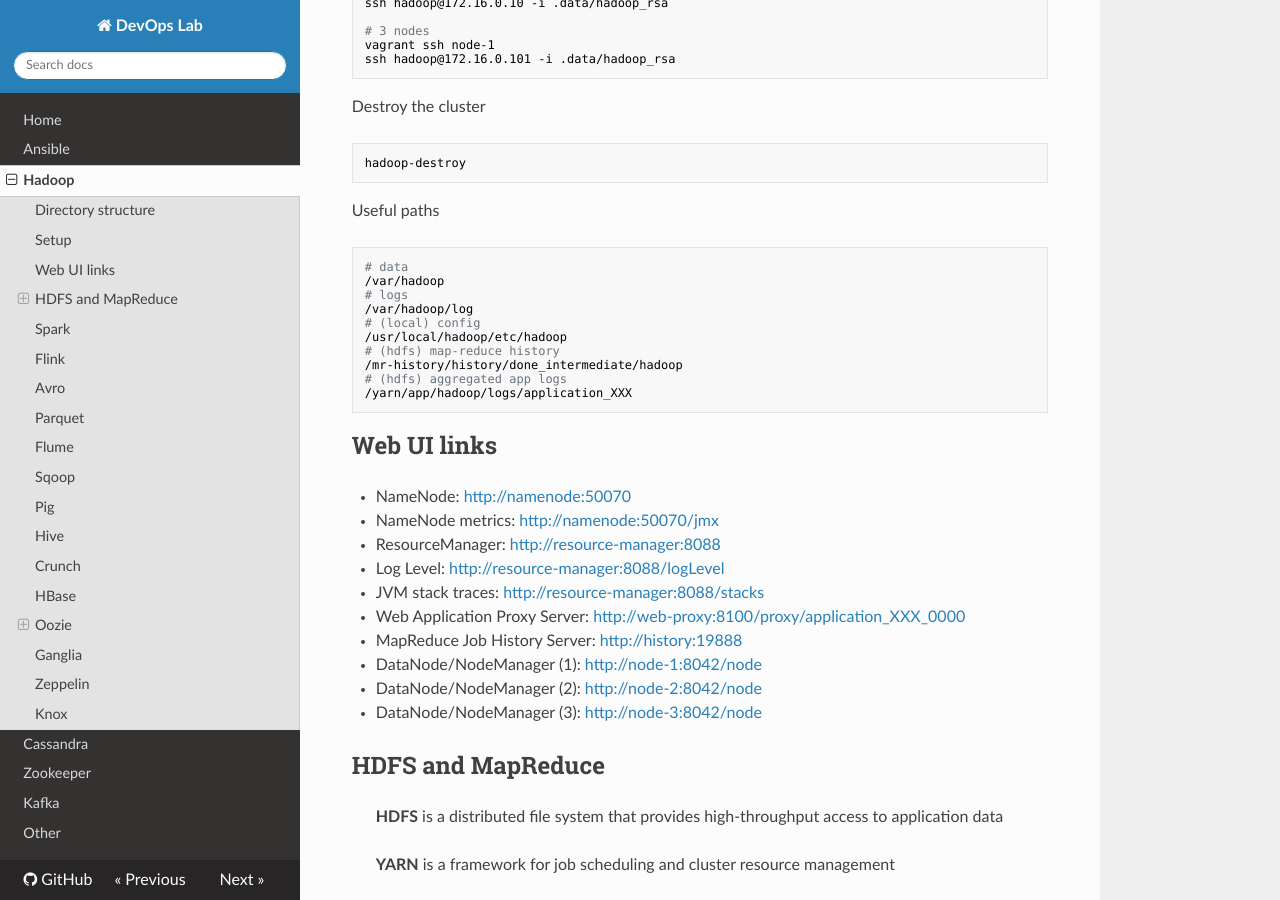
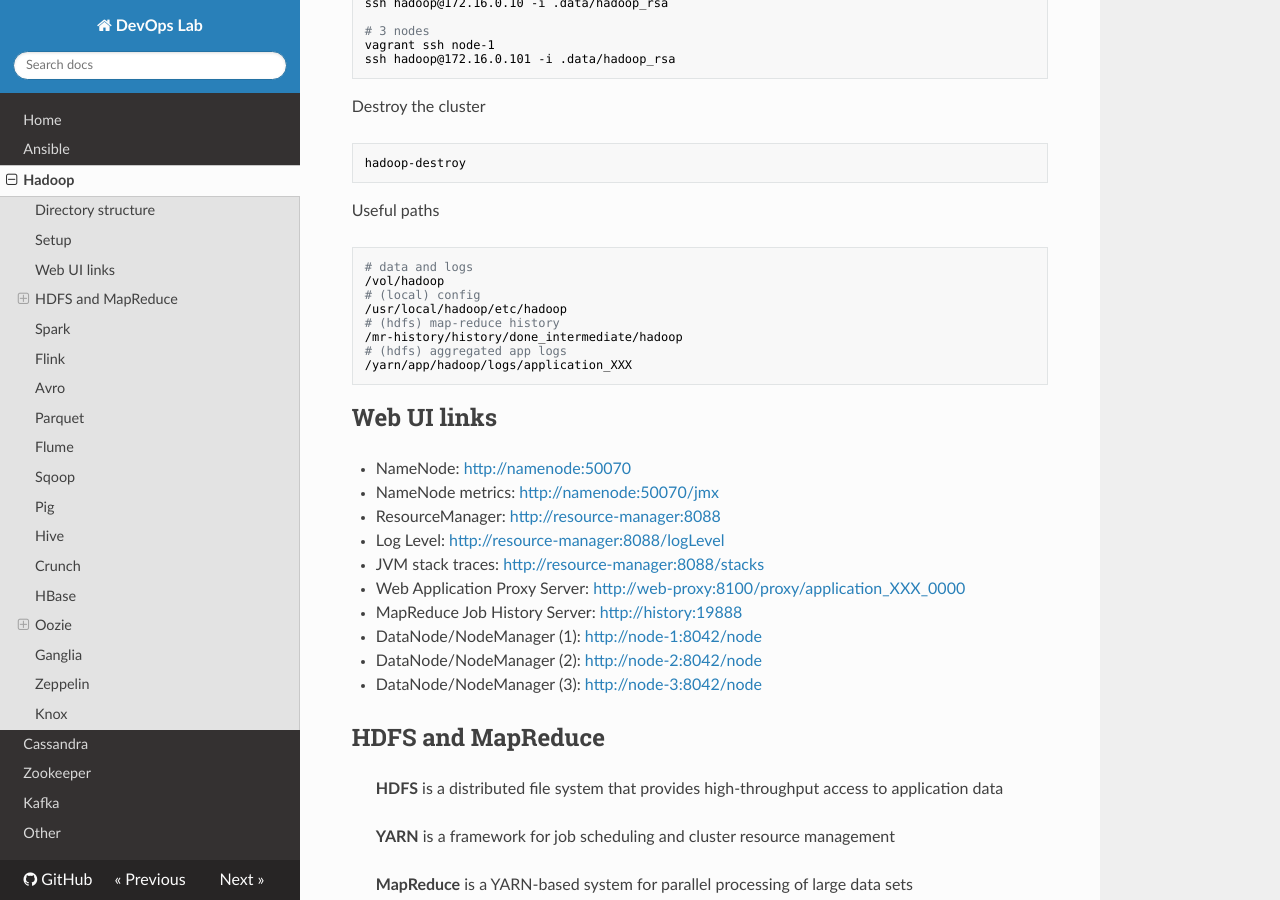
Before and after one commit to niqdev/devops, an MkDocs documentation site: the page built from docs/hadoop.md, in a window 1280 px wide and 900 px high, scrolled down 892 px. Built offline with MkDocs 1.6.1, drawn with Linux system fonts in a browser that asks for light colours; nearby versions of some CDN libraries; old or Windows-style settings are respelled for this version of MkDocs.

Commit message:
hadoop: change mount volume

````diff
--- a/docs/hadoop.md
+++ b/docs/hadoop.md
@@ -45,10 +45,8 @@ hadoop-destroy
 
 Useful paths
 ```bash
-# data
-/var/hadoop
-# logs
-/var/hadoop/log
+# data and logs
+/vol/hadoop
 # (local) config
 /usr/local/hadoop/etc/hadoop
 # (hdfs) map-reduce history
````
Also changed, not shown: 5 other files.
